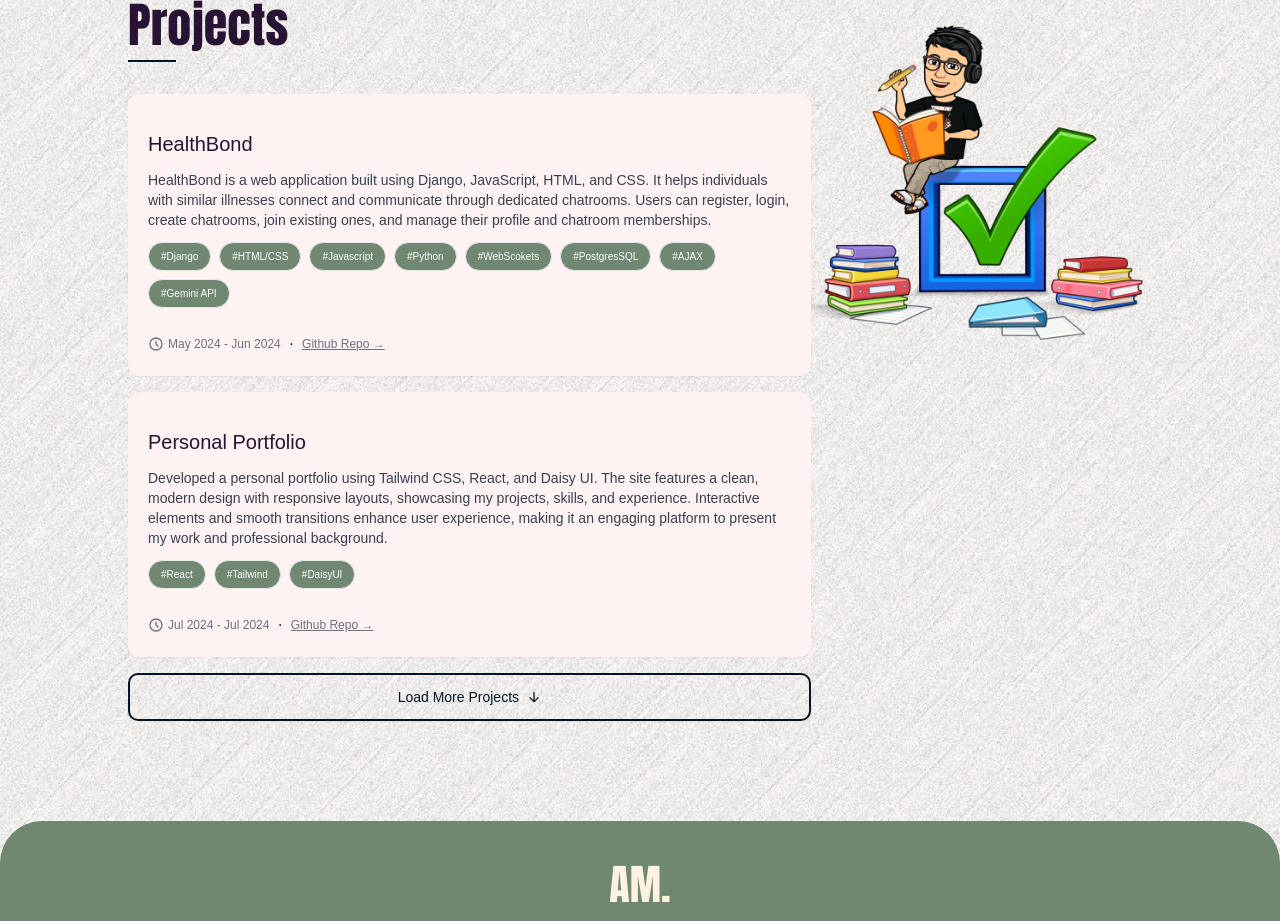
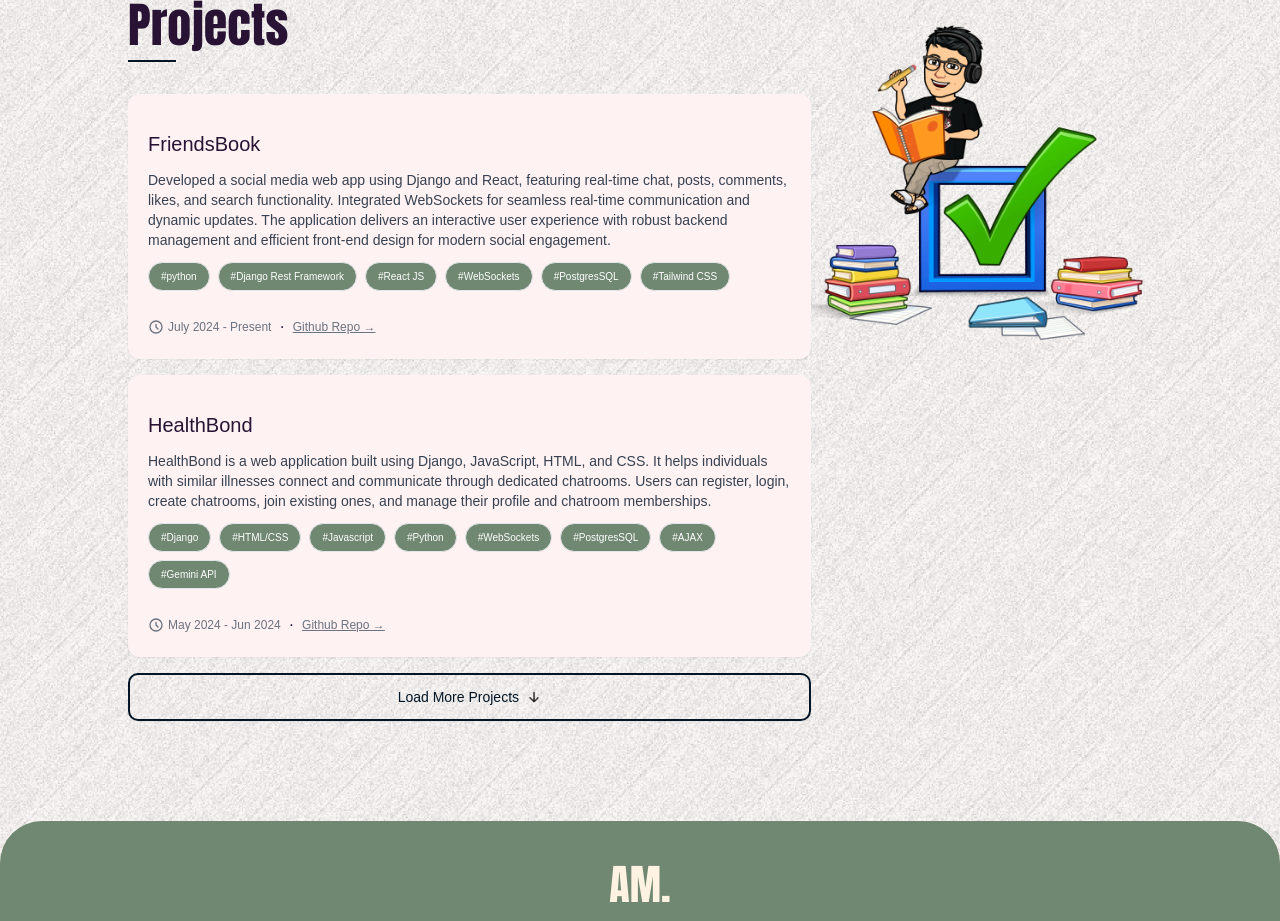
Before and after one commit to Aditya-madwal/Portfolio, a React (Vite) app in the folder Portfolio/: page / in a window 1280 px wide. Shown: the part 2820-3741 px from the top of the page. Built offline with nearby package versions, Linux system fonts and the light colour scheme; a web font is replaced by a local one.

Commit message:
Update data..js

```diff
--- a/Portfolio/src/assets/data..js
+++ b/Portfolio/src/assets/data..js
@@ -10,16 +10,24 @@ export const experience = [
 ]
 
 export const projects = [
+     {
+        id: 1,
+        title: "FriendsBook",
+        description: "Developed a social media web app using Django and React, featuring real-time chat, posts, comments, likes, and search functionality. Integrated WebSockets for seamless real-time communication and dynamic updates. The application delivers an interactive user experience with robust backend management and efficient front-end design for modern social engagement.",
+        techstack: ['python','Django Rest Framework', 'React JS', 'WebSockets', 'PostgresSQL', 'Tailwind CSS'],
+        timeperiod: "July 2024 - Present",
+        githublink: "https://github.com/Aditya-madwal/friendsbook",
+    },
     {
-        id: 1,
+        id: 2,
         title: "HealthBond",
         description: "HealthBond is a web application built using Django, JavaScript, HTML, and CSS. It helps individuals with similar illnesses connect and communicate through dedicated chatrooms. Users can register, login, create chatrooms, join existing ones, and manage their profile and chatroom memberships.",
-        techstack: ['Django', 'HTML/CSS', 'Javascript', 'Python', 'WebScokets', 'PostgresSQL', 'AJAX', 'Gemini API'],
+        techstack: ['Django', 'HTML/CSS', 'Javascript', 'Python', 'WebSockets', 'PostgresSQL', 'AJAX', 'Gemini API'],
         timeperiod: "May 2024 - Jun 2024",
         githublink: "https://github.com/Aditya-madwal/Health-Bond",
     },
     {
-        id: 2,
+        id: 3,
         title: "Personal Portfolio",
         description: "Developed a personal portfolio using Tailwind CSS, React, and Daisy UI. The site features a clean, modern design with responsive layouts, showcasing my projects, skills, and experience. Interactive elements and smooth transitions enhance user experience, making it an engaging platform to present my work and professional background.",
         techstack: ['React', 'Tailwind', 'DaisyUI'],
@@ -27,7 +35,7 @@ export const projects = [
         githublink: "https://github.com/Aditya-madwal/Portfolio"
     },
     {
-        id: 3,
+        id: 4,
         title: "Sell-n-Buy",
         description: "Created an e-commerce website using Django, featuring robust functionalities like a shopping cart, review and rating system, and advanced search capabilities. The platform offers a seamless user experience with efficient product management and user-friendly navigation, enabling customers to browse, review, and purchase products effortlessly.",
         techstack: ['Python', 'Django', 'HTML/CSS', 'PostgresSQL', 'JavaScript', 'AJAX'],
@@ -35,7 +43,7 @@ export const projects = [
         githublink: "https://github.com/aditya-madwal/sell-and-buy"
     },
     {
-        id: 4,
+        id: 5,
         title: "PocketMoney",
         description: "PocketMoney is a budget tracker web application built with Django, Python, and Tailwind CSS. It provides a user-friendly interface for managing multiple wallets, tracking transactions, and maintaining a record of your expenses.",
         techstack: ['Python', 'Django', 'Tailwind', 'HTML/CSS', 'JavaScript'],
```
